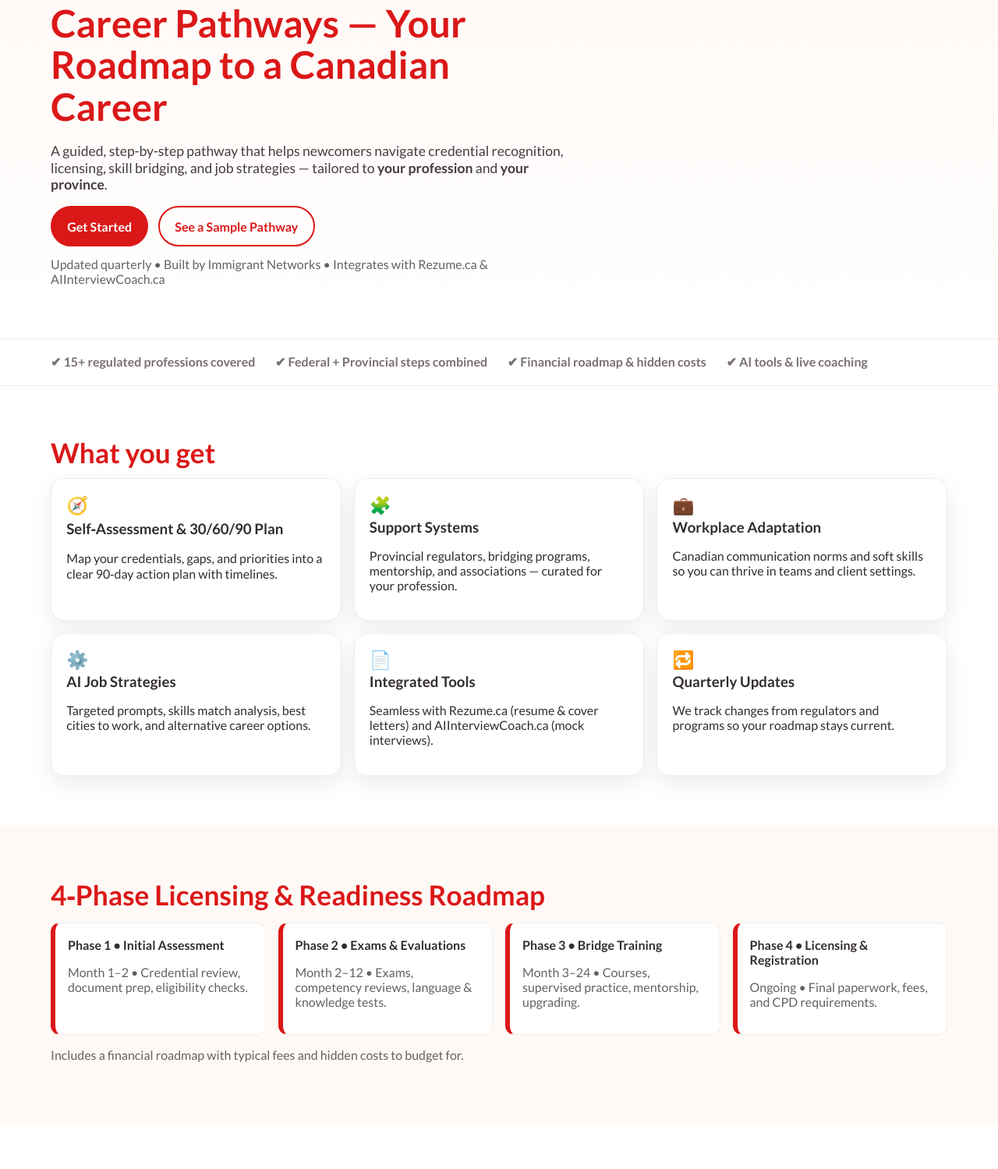
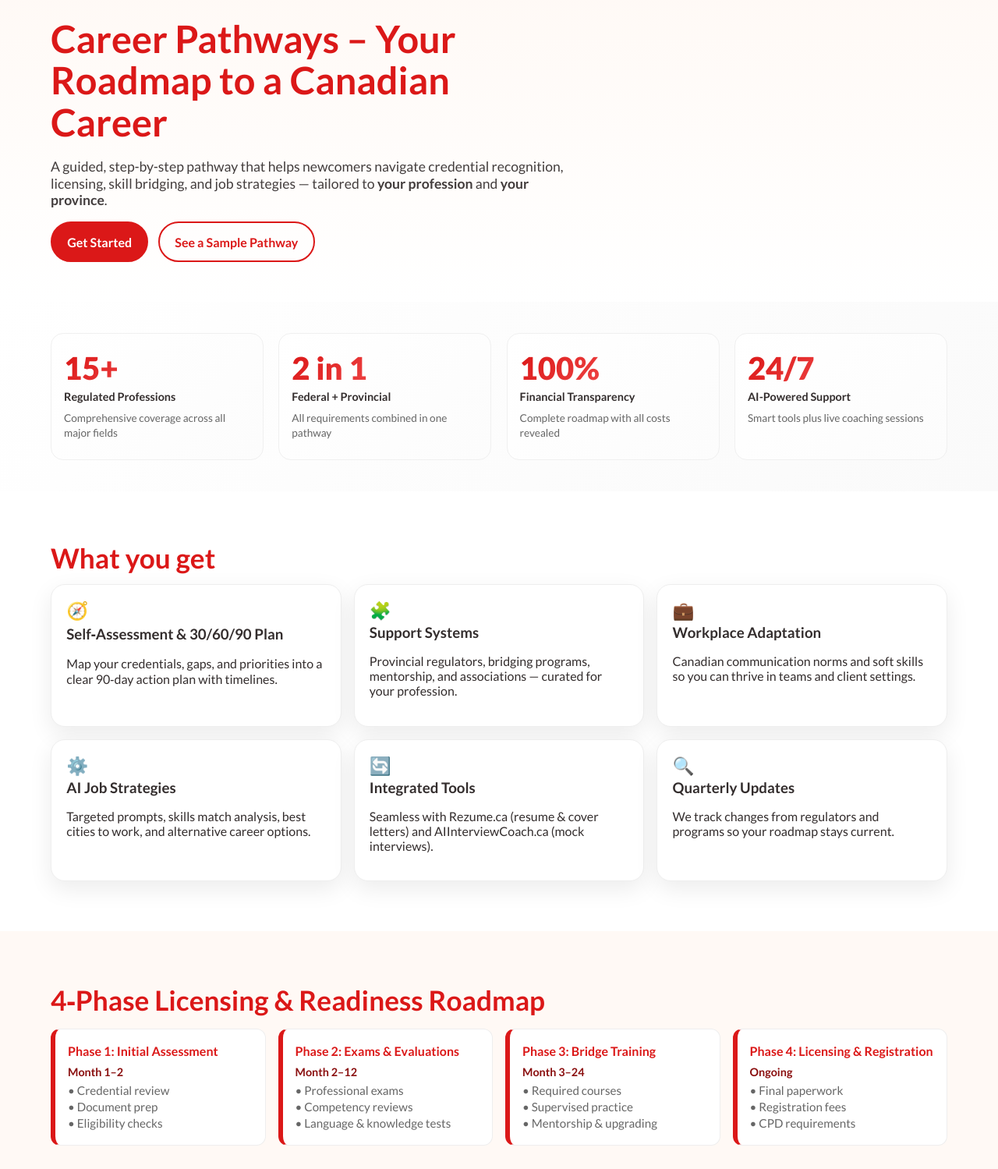
Before and after one commit to NickN1906/Career-Pathways, a plain HTML site: page index.html in a window 1280 px wide. Shown: the part 161-1660 px from the top of the page at 78% size. Drawn offline with Linux system fonts and the light colour scheme.

Commit message:
Added logo, payment link, trust section redesign, 4 phase roadmap formatting, navigation improvements, pricing section redesign, CTA section updates, pdf sample integration, contact update

```diff
--- a/index.html
+++ b/index.html
@@ -19,6 +19,7 @@
       --shadow:0 10px 30px rgba(0,0,0,.08);
     }
     *{box-sizing:border-box}
+    html{scroll-behavior:smooth}
     html,body{margin:0;background:var(--paper);color:var(--ink);font-family:'Lato',system-ui,Arial,sans-serif}
     a{color:var(--brand);text-decoration:none}
     .container{width:min(1150px, 92vw);margin-inline:auto}
@@ -27,10 +28,12 @@
     .btn.primary:hover{filter:brightness(.95)}
     .btn.ghost{color:var(--brand);background:transparent}
     .btn.ghost:hover{background:rgba(219,24,24,.08)}
+    .btn.white{background:#fff;color:var(--brand);border-color:#fff}
+    .btn.white:hover{background:rgba(255,255,255,.9)}
     header{position:sticky;top:0;background:rgba(255,255,255,.9);backdrop-filter:saturate(1.2) blur(6px);border-bottom:1px solid #eee;z-index:50}
-    .nav{display:flex;align-items:center;justify-content:space-between;padding:.9rem 0}
+    .nav{display:flex;align-items:center;justify-content:space-between;padding:1rem 0}
     .brand{display:flex;align-items:center;gap:.8rem;font-weight:900;letter-spacing:.3px}
-    .brand-mark{width:42px;height:42px;border-radius:50%;background:var(--brand);display:grid;place-items:center;color:#fff;font-weight:900;box-shadow:var(--shadow)}
+    .brand-logo{height:90px;width:auto;object-fit:contain}
     .nav a{font-weight:700;margin-left:1.2rem}
     /* Hero */
     .hero{padding:clamp(2rem, 4vw, 4rem) 0;background:linear-gradient(180deg, var(--tint), #fff)}
@@ -45,9 +48,15 @@
     .row{display:flex;gap:.8rem;flex-wrap:wrap}
 
     /* Trust bar */
-    .trust{padding:1.2rem 0;border-top:1px solid #f1ecec;border-bottom:1px solid #f1ecec;background:#fff}
-    .trust ul{display:flex;gap:1.6rem;flex-wrap:wrap;list-style:none;padding:0;margin:0}
-    .trust li{font-weight:700;color:#7a6f6f}
+    .trust{padding:2.5rem 0;background:linear-gradient(135deg, #ffffff, #fafafa)}
+    .trust-grid{display:grid;grid-template-columns:repeat(4,1fr);gap:1.2rem}
+    .trust-card{background:linear-gradient(135deg, #fff, #fcfcfc);border:1px solid #f0f0f0;border-radius:16px;padding:1.5rem 1rem;position:relative;overflow:hidden;transition:all .3s ease}
+    .trust-card::before{content:'';position:absolute;top:0;left:0;right:0;height:4px;background:linear-gradient(90deg, var(--brand), #ff6b6b);opacity:0;transition:.3s ease}
+    .trust-card:hover{transform:translateY(-5px);box-shadow:0 10px 30px rgba(0,0,0,.1);border-color:#e0e0e0}
+    .trust-card:hover::before{opacity:1}
+    .trust-number{font-size:2.5rem;font-weight:900;background:linear-gradient(135deg, var(--brand), #ff6b6b);-webkit-background-clip:text;-webkit-text-fill-color:transparent;background-clip:text;margin-bottom:.5rem;line-height:1}
+    .trust-card h4{margin:0;font-size:.9rem;font-weight:600;color:var(--ink);line-height:1.3}
+    .trust-card p{margin:.5rem 0 0;font-size:.85rem;color:#666;line-height:1.4}
 
     /* Feature blocks */
     .section{padding:clamp(2rem, 5vw, 4rem) 0}
@@ -60,7 +69,9 @@
     /* Roadmap */
     .roadmap{display:grid;grid-template-columns:repeat(4,1fr);gap:1rem}
     .phase{border-left:6px solid var(--brand);padding:1rem;background:#fff;border-radius:12px;border-top:1px solid #eee;border-right:1px solid #eee;border-bottom:1px solid #eee}
-    .phase h4{margin:.1rem 0 .4rem}
+    .phase h4{margin:.1rem 0 .6rem;color:var(--brand)}
+    .phase-timeline{font-weight:600;color:var(--brand-dark);font-size:.9rem;margin-bottom:.3rem}
+    .phase-content{color:#666;font-size:.95rem;line-height:1.4}
     .muted{opacity:.75}
 
     /* Profession list */
@@ -78,8 +89,14 @@
 
     @media (max-width:930px){
       .hero-grid{grid-template-columns:1fr}
+      .grid-3{grid-template-columns:1fr 1fr}
+      .roadmap{grid-template-columns:1fr 1fr}
+      .trust-grid{grid-template-columns:1fr 1fr}
+    }
+    @media (max-width:480px){
       .grid-3{grid-template-columns:1fr}
-      .roadmap{grid-template-columns:1fr 1fr}
+      .roadmap{grid-template-columns:1fr}
+      .trust-grid{grid-template-columns:1fr}
     }
   </style>
 </head>
@@ -87,8 +104,8 @@
   <header>
     <div class="container nav" role="navigation" aria-label="Main">
       <div class="brand" aria-label="Immigrant Networks">
-        <div class="brand-mark" aria-hidden="true">IN</div>
-        <span>Immigrant Networks</span>
+        <!-- Replace 'your-logo.jpg' with your actual logo image path -->
+        <img src="logo.jpg" alt="Immigrant Networks" class="brand-logo" />
       </div>
       <nav>
         <a href="#features">Features</a>
@@ -103,27 +120,41 @@
   <section class="hero">
     <div class="container hero-grid">
       <div>
-        <span class="pill">🇨🇦 Profession + Province specific</span>
-        <h1>Career Pathways — Your Roadmap to a Canadian Career</h1>
+        <h1>Career Pathways – Your Roadmap to a Canadian Career</h1>
         <p class="lead">A guided, step‑by‑step pathway that helps newcomers navigate credential recognition, licensing, skill bridging, and job strategies — tailored to <strong>your profession</strong> and <strong>your province</strong>.</p>
         <div class="row" style="margin-top:1.1rem">
-          <a class="btn primary" href="#pricing">Get Started</a>
-          <a class="btn ghost" href="#demo">See a Sample Pathway</a>
+          <a class="btn primary" href="https://buy.stripe.com/cNi4gz1b9bGw4NXa0o4ko03">Get Started</a>
+          <!-- Replace 'sample-pathway.pdf' with your actual PDF file path -->
+          <a class="btn ghost" href="sample-pathway.pdf" target="_blank">See a Sample Pathway</a>
         </div>
-        <p class="muted" style="margin-top:.8rem">Updated quarterly • Built by Immigrant Networks • Integrates with Rezume.ca & AIInterviewCoach.ca</p>
       </div>
-
-      </div>
+    </div>
   </section>
 
   <section class="trust">
     <div class="container">
-      <ul>
-        <li>✔ 15+ regulated professions covered</li>
-        <li>✔ Federal + Provincial steps combined</li>
-        <li>✔ Financial roadmap & hidden costs</li>
-        <li>✔ AI tools & live coaching</li>
-      </ul>
+      <div class="trust-grid">
+        <div class="trust-card">
+          <div class="trust-number">15+</div>
+          <h4>Regulated Professions</h4>
+          <p>Comprehensive coverage across all major fields</p>
+        </div>
+        <div class="trust-card">
+          <div class="trust-number">2 in 1</div>
+          <h4>Federal + Provincial</h4>
+          <p>All requirements combined in one pathway</p>
+        </div>
+        <div class="trust-card">
+          <div class="trust-number">100%</div>
+          <h4>Financial Transparency</h4>
+          <p>Complete roadmap with all costs revealed</p>
+        </div>
+        <div class="trust-card">
+          <div class="trust-number">24/7</div>
+          <h4>AI-Powered Support</h4>
+          <p>Smart tools plus live coaching sessions</p>
+        </div>
+      </div>
     </div>
   </section>
 
@@ -152,12 +183,12 @@
           <p>Targeted prompts, skills match analysis, best cities to work, and alternative career options.</p>
         </article>
         <article class="card">
-          <div class="icon">📄</div>
+          <div class="icon">🔄</div>
           <h3>Integrated Tools</h3>
           <p>Seamless with Rezume.ca (resume & cover letters) and AIInterviewCoach.ca (mock interviews).</p>
         </article>
         <article class="card">
-          <div class="icon">🔁</div>
+          <div class="icon">🔍</div>
           <h3>Quarterly Updates</h3>
           <p>We track changes from regulators and programs so your roadmap stays current.</p>
         </article>
@@ -170,23 +201,43 @@
       <h2>4‑Phase Licensing & Readiness Roadmap</h2>
       <div class="roadmap">
         <div class="phase">
-          <h4>Phase 1 • Initial Assessment</h4>
-          <p class="muted">Month 1–2 • Credential review, document prep, eligibility checks.</p>
+          <h4>Phase 1: Initial Assessment</h4>
+          <div class="phase-timeline">Month 1–2</div>
+          <div class="phase-content">
+            • Credential review<br>
+            • Document prep<br>
+            • Eligibility checks
+          </div>
         </div>
         <div class="phase">
-          <h4>Phase 2 • Exams & Evaluations</h4>
-          <p class="muted">Month 2–12 • Exams, competency reviews, language & knowledge tests.</p>
+          <h4>Phase 2: Exams & Evaluations</h4>
+          <div class="phase-timeline">Month 2–12</div>
+          <div class="phase-content">
+            • Professional exams<br>
+            • Competency reviews<br>
+            • Language & knowledge tests
+          </div>
         </div>
         <div class="phase">
-          <h4>Phase 3 • Bridge Training</h4>
-          <p class="muted">Month 3–24 • Courses, supervised practice, mentorship, upgrading.</p>
+          <h4>Phase 3: Bridge Training</h4>
+          <div class="phase-timeline">Month 3–24</div>
+          <div class="phase-content">
+            • Required courses<br>
+            • Supervised practice<br>
+            • Mentorship & upgrading
+          </div>
         </div>
         <div class="phase">
-          <h4>Phase 4 • Licensing & Registration</h4>
-          <p class="muted">Ongoing • Final paperwork, fees, and CPD requirements.</p>
+          <h4>Phase 4: Licensing & Registration</h4>
+          <div class="phase-timeline">Ongoing</div>
+          <div class="phase-content">
+            • Final paperwork<br>
+            • Registration fees<br>
+            • CPD requirements
+          </div>
         </div>
       </div>
-      <p class="muted" style="margin-top:1rem">Includes a financial roadmap with typical fees and hidden costs to budget for.</p>
+
     </div>
   </section>
 
@@ -215,21 +266,26 @@
   <section id="pricing" class="section" style="background:var(--tint)">
     <div class="container">
       <h2>Pricing</h2>
-      <div class="card" style="display:grid;grid-template-columns:1fr 1fr;gap:1rem">
-        <div>
+      <div style="display:grid;grid-template-columns:1fr 1fr;gap:2rem">
+        <div class="card">
           <h3>Career Pathways (Standalone)</h3>
           <p class="muted">Full pathway PDF + quarterly updates + cohort access.</p>
-          <p><strong>Contact us for organizational pricing</strong></p>
+          <div style="margin-top:1.5rem;padding-top:1.5rem;border-top:1px solid #eee">
+            <p style="font-size:1.1rem;font-weight:600;color:var(--brand)">Contact us for organizational pricing</p>
+          </div>
         </div>
-        <div>
+        <div class="card">
           <h3>Newcomer Success Bundle</h3>
           <p class="muted">Career Pathways + Rezume.ca + AIInterviewCoach.ca</p>
-          <p><strong>Special partner rates available</strong></p>
+          <div style="margin-top:1.5rem;padding-top:1.5rem;border-top:1px solid #eee">
+            <p style="font-size:1.1rem;font-weight:600;color:var(--brand)">Special partner rates available</p>
+          </div>
         </div>
       </div>
-      <div class="row" style="margin-top:1rem">
-        <a class="btn primary" href="#form">Talk to Sales</a>
-        <a class="btn ghost" href="#demo">Download Sample</a>
+      <div class="row" style="margin-top:2rem;justify-content:center">
+        <a class="btn primary" href="https://buy.stripe.com/cNi4gz1b9bGw4NXa0o4ko03">Get Started</a>
+        <!-- Replace 'sample-pathway.pdf' with your actual PDF file path -->
+        <a class="btn ghost" href="sample-pathway.pdf" target="_blank">Download Sample</a>
       </div>
     </div>
   </section>
@@ -241,8 +297,7 @@
         <p style="margin:.2rem 0;opacity:.9">Get a profession‑specific pathway for your province — with a clear 90‑day plan.</p>
       </div>
       <div class="row">
-        <a class="btn primary" href="#form">Request Access</a>
-        <a class="btn ghost" href="#features">See Features</a>
+        <a class="btn white" href="https://buy.stripe.com/cNi4gz1b9bGw4NXa0o4ko03">Get Started</a>
       </div>
     </div>
   </section>
@@ -253,14 +308,14 @@
       <div class="grid-3" style="grid-template-columns:1fr 1fr 1fr">
         <details class="card"><summary>Is this only for regulated professions?</summary><p>We support both regulated and unregulated professions. Regulated paths include licensing and exams; unregulated paths focus on skill‑mapping and job strategies.</p></details>
         <details class="card"><summary>How often is the content updated?</summary><p>Quarterly. We monitor changes from federal/provincial regulators and bridging programs.</p></details>
-        <details class="card"><summary>Do I get live support?</summary><p>Yes. Cohorts include office hours and access to Immigrant Networks’ coaching & networking community.</p></details>
+        <details class="card"><summary>Do I get live support?</summary><p>Yes. Cohorts include office hours and access to Immigrant Networks' coaching & networking community.</p></details>
       </div>
     </div>
   </section>
 
   <footer>
     <div class="container" style="text-align:center">
-      <p>A Product of Immigrant Networks · <a href="https://www.immigrantnetworks.com" target="_blank" rel="noreferrer noopener">www.immigrantnetworks.com</a> · partnerships@immigrantnetworks.com</p>
+      <p>A Product of Immigrant Networks · <a href="https://www.immigrantnetworks.com" target="_blank" rel="noreferrer noopener">www.immigrantnetworks.com</a> · info@immnet.ca</p>
       <p class="muted">© <span id="year"></span> Immigrant Networks. All rights reserved.</p>
     </div>
   </footer>
```
Also changed, not shown: logo.jpg (added), 1 other file.
